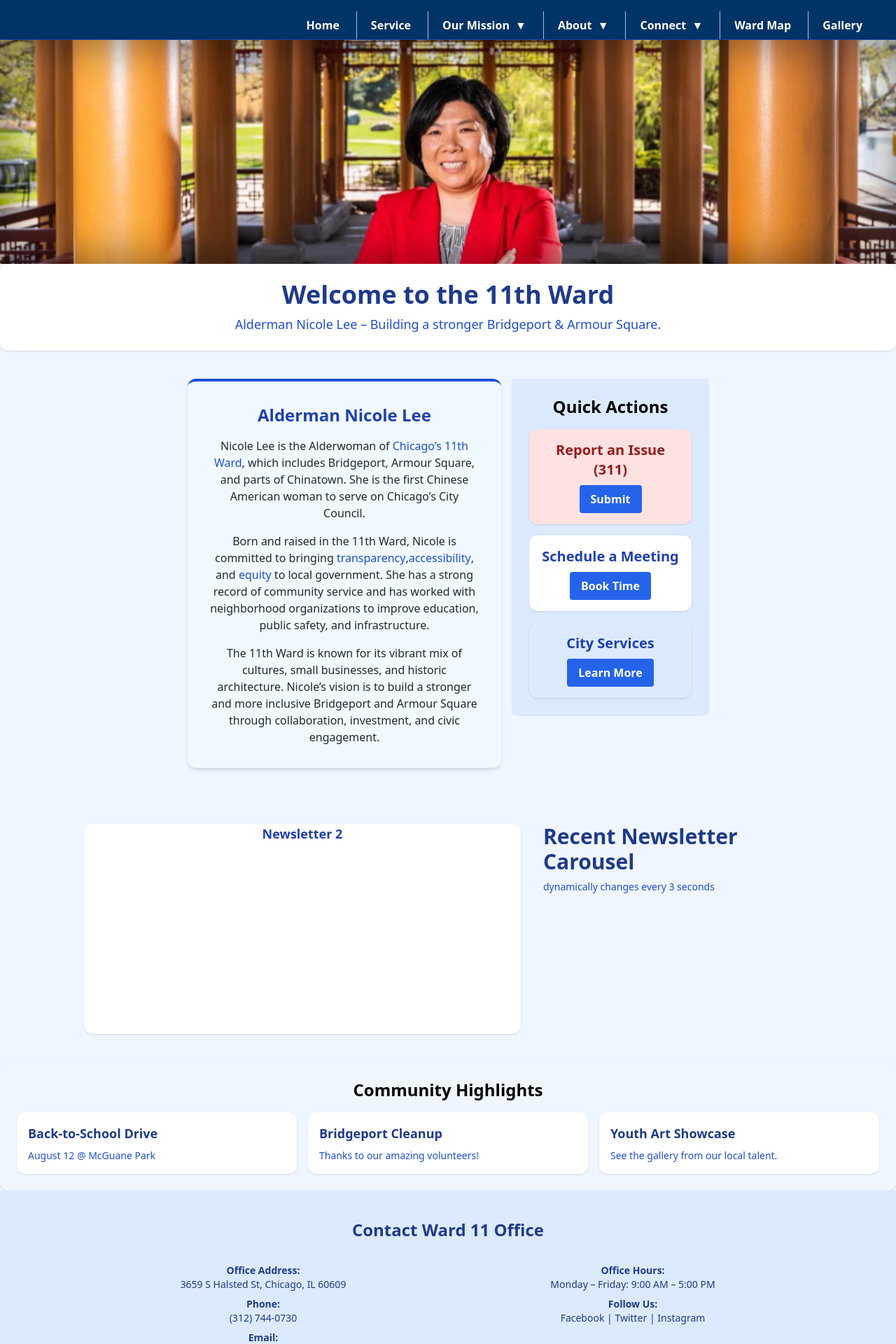
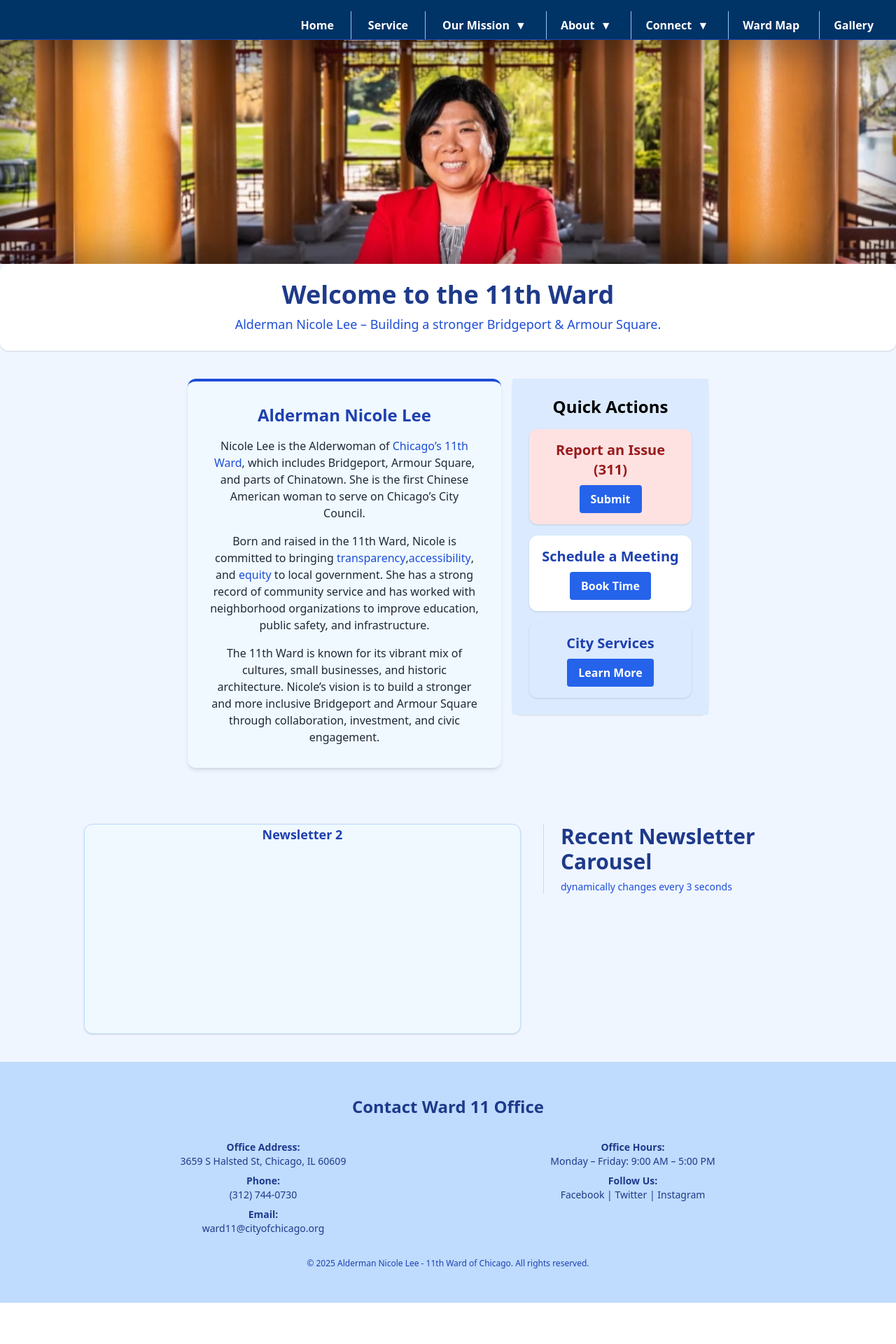
Before and after one commit to andrewzhang451/alderman_website, a React (Vite) app: page / in a window 1280 px wide. Shown: the top 1920 px of the page at 70% size. After the commit the page ends 1861 px from the top, so only its background shows below. Built offline with nearby package versions, Linux system fonts and the light colour scheme.

Commit message:
removed community section for now and changed some css in contact section. also made navbar change better dynamically based on screen size

```diff
--- a/src/components/carousel.tsx
+++ b/src/components/carousel.tsx
@@ -28,11 +28,11 @@ function Carousel() {
   return (
     <div className="flex flex-col md:flex-row justify-center items-start md:space-x-8 md:space-y-0 space-y-6 px-4 py-10">
     {/* the carousel box itself */}
-        <div className="carousel-outer w-full md:w-1/2 h-[250px] md:h-[300px] overflow-hidden bg-white rounded-xl shadow">
+        <div className="carousel-outer w-full md:w-1/2 h-[250px] md:h-[300px] overflow-hidden bg-sky-50 border border-blue-200 rounded-xl shadow">
             {/* ease-cubic-bezier controls how fast the item transitions from the prev to curr and to next */}
-            <div className="carousel-inner flex transition-all duration-3000 ease-[cubic-bezier(0.31,0.575,0.565,1)]" style={{ transform: `translateX(-${currentIndex * 100}%)` }}>
+            <div className="carousel-inner flex transition-all duration-1000 ease-in-out" style={{ transform: `translateX(-${currentIndex * 100}%)` }}>
                 {data.map((item, index) => (
-                    <div key={index} className="carousel-item min-w-full h-full text-center">
+                    <div key={index} className="carousel-item min-w-full h-full flex items-center justify-center">
                         <h1 className="text-lg font-semibold text-blue-800">
                             Newsletter {item}
                         </h1>
@@ -42,7 +42,7 @@ function Carousel() {
         </div>
 
         {/* Text content on the right (or below on mobile) */}
-        <div className="text-center md:text-left max-w-sm">
+        <div className="text-center md:text-left max-w-sm md:border-l md:border-blue-200 md:pl-6">
             <h2 className="text-2xl md:text-3xl font-semibold text-blue-900 mb-2">Recent Newsletter Carousel</h2>
             <p className="text-blue-700 text-sm">dynamically changes every 3 seconds</p>
         </div>
--- a/src/components/contact.tsx
+++ b/src/components/contact.tsx
@@ -1,9 +1,9 @@
 export default function ContactInfo() {
   return (
-    <footer className="bg-blue-100 text-blue-900 px-6 py-10">
+    <footer className="bg-blue-200 text-blue-900 px-6 py-12">
       <div className="max-w-screen-lg mx-auto text-center space-y-8">
         <h2 className="text-2xl font-bold">Contact Ward 11 Office</h2>
-        <div className="grid md:grid-cols-2 gap-8 text-sm justify-center">
+        <div className="grid md:grid-cols-2 gap-8 text-sm justify-center text-left md:text-center">
           <div className="space-y-2">
             <p><strong>Office Address:</strong><br />3659 S Halsted St, Chicago, IL 60609</p>
             <p><strong>Phone:</strong><br />(312) 744-0730</p>
@@ -14,7 +14,7 @@ export default function ContactInfo() {
             <p><strong>Follow Us:</strong><br />Facebook | Twitter | Instagram</p>
           </div>
         </div>
-        <p className="text-xs text-blue-700">© 2025 Alderman Nicole Lee - 11th Ward of Chicago. All rights reserved.</p>
+        <p className="text-xs text-blue-800">© 2025 Alderman Nicole Lee - 11th Ward of Chicago. All rights reserved.</p>
       </div>
     </footer>
   );
--- a/src/components/navbar/navbar.tsx
+++ b/src/components/navbar/navbar.tsx
@@ -1,16 +1,16 @@
 function Navbar() {
     return (
         <nav className="bg-[#003366] border-b border-blue-800 text-white">
-            <div className="relative z-10 flex justify-end items-start px-8 pt-4">
-                <div className="flex gap-1">
+            <div className="relative z-10 px-4 pt-4">
+                <div className="flex flex-wrap justify-end items-start gap-x-2 gap-y-2">
                     <div>
                         <a href="#" className="block px-4 py-2 rounded hover:bg-white hover:text-blue-700 font-semibold transition-colors duration-200">Home</a>
                     </div>
-                    <div className="pl-1 ml-1 border-l border-blue-300">
+                    <div className="border-l border-blue-300 pl-2">
                         <a href="#" className="block px-4 py-2 rounded hover:bg-white hover:text-blue-700 font-semibold transition-colors duration-200">Service</a>
                     </div>
-                    <div className="pl-1 ml-1 border-l border-blue-300">
-                        <ul className="flex gap-4">
+                    <div className="border-l border-blue-300 pl-2">
+                        <ul className="flex flex-col sm:flex-row gap-2 sm:gap-4">
                             <li className="relative group">
                                 <a href="#" className="block px-4 py-2 rounded hover:bg-white hover:text-blue-700 font-semibold transition-colors duration-200">
                                   Our Mission <span className="ml-1">▼</span>
--- a/src/pages/Home.tsx
+++ b/src/pages/Home.tsx
@@ -22,7 +22,7 @@ function Home_Page() {
         </section>
       </div>
       <Carousel />
-      <CommunityHighlights />
+      {/* <CommunityHighlights />   */}
       <ContactInfo />
     </main>
   );
```
